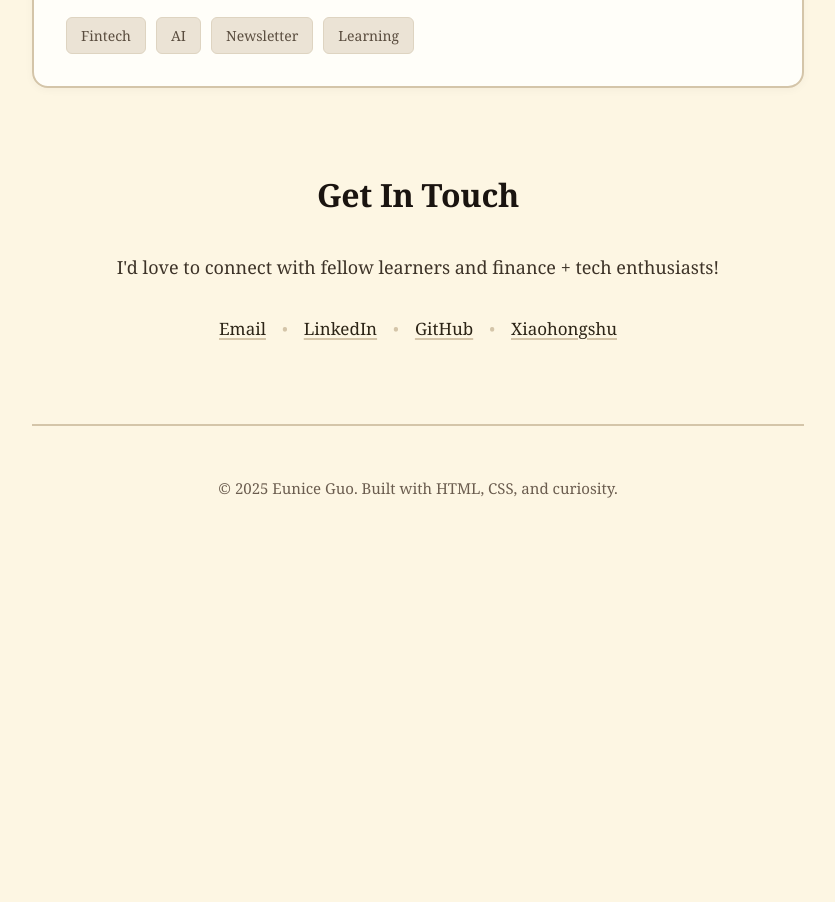
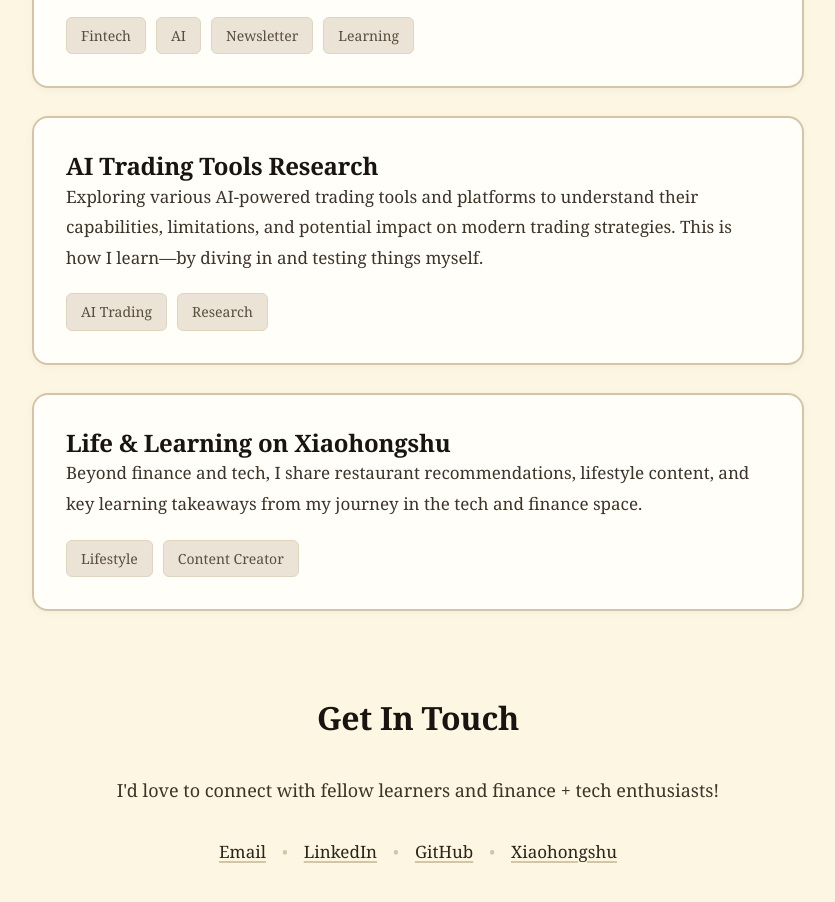
Before and after one commit to eunice-guo/eunice-guo.github.io, a plain HTML site: page index.html in a window 1280 px wide. Shown: the part 1847-2749 px from the top of the page, without its empty margins (222-1057 px from the left). Before the commit the page ends 2437 px from the top, so only its background shows below. Drawn offline with Linux system fonts and the light colour scheme.

Commit message:
Add back AI Trading Tools Research and Xiaohongshu projects
Restored the two previously removed projects to the website:
- AI Trading Tools Research
- Life & Learning on Xiaohongshu

All 5 projects are now displayed with their descriptions and tags.

🤖 Generated with [Claude Code](https://claude.com/claude-code)

Co-Authored-By: Claude <noreply@anthropic.com>

```diff
--- a/index.html
+++ b/index.html
@@ -95,6 +95,25 @@
                         <span class="tag">Newsletter</span>
                         <span class="tag">Learning</span>
                     </div>
+                </div>
+
+                <div class="project-card">
+                    <h3>AI Trading Tools Research</h3>
+                    <p>Exploring various AI-powered trading tools and platforms to understand their capabilities, limitations, and potential impact on modern trading strategies. This is how I learn—by diving in and testing things myself.</p>
+                    <div class="project-tags">
+                        <span class="tag">AI Trading</span>
+                        <span class="tag">Research</span>
+                    </div>
+                </div>
+
+                <div class="project-card">
+                    <h3>Life & Learning on Xiaohongshu</h3>
+                    <p>Beyond finance and tech, I share restaurant recommendations, lifestyle content, and key learning takeaways from my journey in the tech and finance space.</p>
+                    <div class="project-tags">
+                        <span class="tag">Lifestyle</span>
+                        <span class="tag">Content Creator</span>
+                    </div>
+                </div>
             </div>
         </section>
 
```
